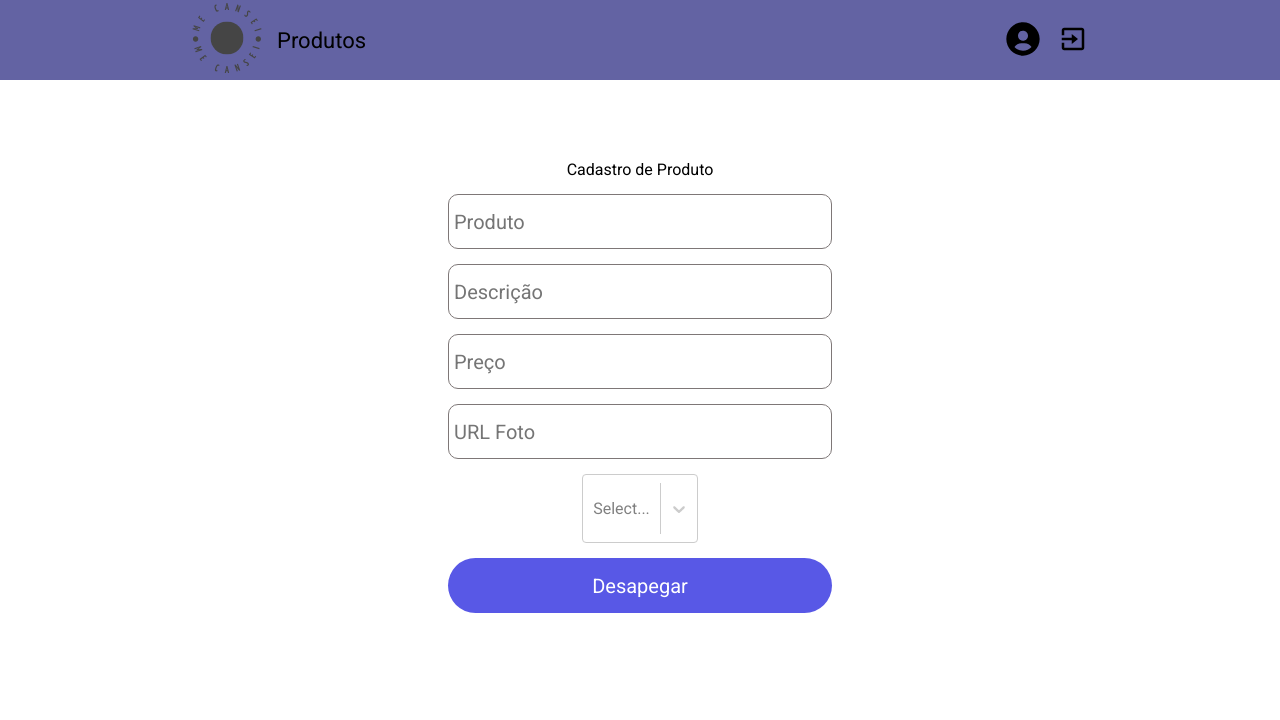
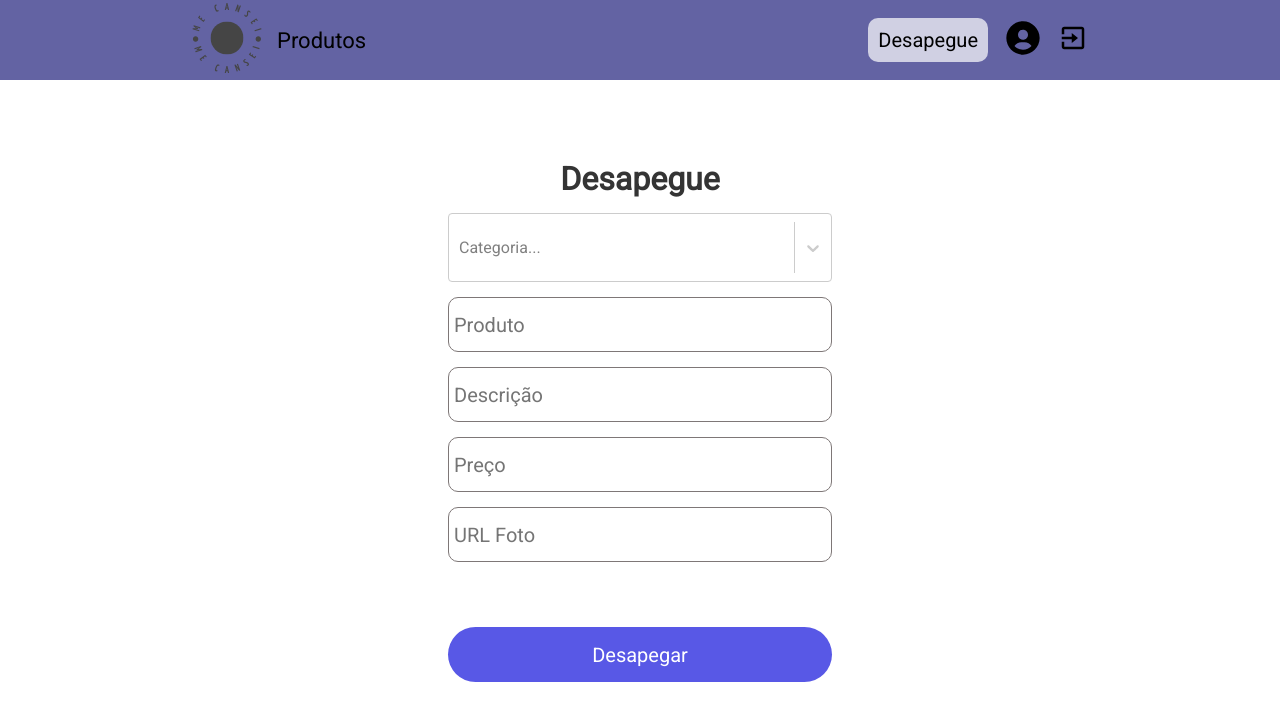
Before and after one commit to sayaoyuri/projeto18-freela-front, a React (Vite) app: page /products/new in a window 1280 px wide. Shown: the top 720 px of the page. Built offline with nearby package versions, Linux system fonts and the light colour scheme; no server answers.

Commit message:
feat (PRODUCT) fixing small issues & implementing product status button setting it available

```diff
--- a/src/components/CardProduct.jsx
+++ b/src/components/CardProduct.jsx
@@ -2,15 +2,12 @@ import { Link } from "react-router-dom";
 import styled from "styled-components";
 
 const CardProduct = ({product}) => {
-  const price = String(product.price).slice(0, -2);
-  const cents = String(product.price).slice(-3, -1);
-
   return (
     <Link to={`/products/${product.id}`} key={product.id}>
       <Card>
         <img src={product.imageUrl} alt="" />
         <h1>{product.name}</h1>
-        <h2>{`${price},${cents}`}</h2>
+        <h2>{`${product.price}`}</h2>
       </Card>
     </Link>
   );
--- a/src/components/NavBar.jsx
+++ b/src/components/NavBar.jsx
@@ -30,6 +30,11 @@ const NavBar = () => {
         </Ul>
       </Div>
       <Div>
+        <Ul>
+          <Button onClick={() => {authToken.token ? navigate(`/products/new`) : navigate('/sign-in')}}>
+            Desapegue
+          </Button>
+        </Ul>
         <Button onClick={() => {
           authToken.id ? navigate(`/users/${authToken.id}`) : navigate('/sign-in')
         }}>
@@ -73,6 +78,17 @@ const Ul = styled.ul`
   gap: 10px;
   font-size: 22px;
 
+  button {
+    padding: 10px;
+    border-radius: 10px;
+    background-color: rgba(255, 255, 255, 0.7);
+    transition: 500ms;
+
+    &:hover {
+      opacity: 50%;
+    };
+  };
+
   li {
     cursor: pointer;
 
@@ -84,6 +100,8 @@ const Ul = styled.ul`
 `;
 
 const Button = styled.button`
+background-color: black;
+  font-size: 20px;
   background-color: transparent;
   border: none;
   cursor: pointer;
--- a/src/pages/NewProductPage.jsx
+++ b/src/pages/NewProductPage.jsx
@@ -1,6 +1,6 @@
 import { useState, useEffect, useContext } from "react";
 import Select from 'react-select';
-import { Form } from "../assets/styled-components/AuthForm";
+import { Form, BottomDiv } from "../assets/styled-components/AuthForm";
 import { categories, createProduct } from "../services/services";
 import { AuthContext } from "../context/AutContext";
 
@@ -21,7 +21,9 @@ const NewProductPage = () => {
   const submit = async (e) => {
     e.preventDefault();
 
-    const body = { name, description, categoryId, price, photo };
+    const fixedPrice = Number(price).toFixed(2);
+
+    const body = { name, description, categoryId, price: fixedPrice, photo };
 
     const result = await createProduct(authToken.token, body);
 
@@ -30,21 +32,19 @@ const NewProductPage = () => {
 
   return (
     <Form onSubmit={submit}>
-      Cadastro de Produto
+      <h1>Desapegue</h1>
+      <div style={{width: "100%"}}>
+        <Select placeholder="Categoria..." options={selectOptions} required onChange={e => setCategoryId(e.value)} />
+      </div>
       <input type="text" placeholder="Produto" minLength={6} max={100} required value={name} onChange={e => setName(e.target.value)}/>
       <input type="text" placeholder="Descrição" minLength={6} maxLength={100} required value={description} onChange={e => setDescription(e.target.value)}/>
-      <input type="number" placeholder="Preço" required value={price} onChange={e => setPrice(e.target.value)}/>
+      <input type="number" placeholder="Preço" minLength={3} required value={price} onChange={e => setPrice(e.target.value)}/>
       <input type="text" placeholder="URL Foto" required value={photo} onChange={e => setPhoto(e.target.value)}/>
-      <Select options={selectOptions} required onChange={e => setCategoryId(e.value)} />
-      <input type="submit" value="Desapegar" />
+      <BottomDiv>
+        <input type="submit" value="Desapegar" />
+      </BottomDiv>
     </Form>
   );
 };
 
 export default NewProductPage;
-
-// name: Joi.string().min(6).max(30).trim().required(),
-//   description: Joi.string().min(6).max(100).trim().required(),
-//   categoryId: Joi.number().integer().required(),
-//   price: Joi.number().integer().min(1).required(),
-//   photo: Joi.string().uri().required()
--- a/src/pages/ProductPage.jsx
+++ b/src/pages/ProductPage.jsx
@@ -1,18 +1,30 @@
-import { useEffect, useState } from "react";
+import { useContext, useEffect, useState } from "react";
 import { useParams } from "react-router-dom";
 import styled from "styled-components";
-import { getProduct } from "../services/services";
+import { getProduct, setProductStatus } from "../services/services";
 import { FaWhatsapp } from 'react-icons/fa';
 import { AiOutlineMail } from 'react-icons/ai';
+import { AuthContext } from "../context/AutContext";
 
 const ProductPage = () => {
   const [product, setProduct] = useState({});
+  const [reload, setReload] = useState(0);
   console.log(product)
   const { id } = useParams();
+  const { authToken} = useContext(AuthContext);
 
   useEffect(() => {
     getProduct(id).then(res => setProduct(res));
-  }, []);
+  }, [reload]);
+
+  const updateProductStatus = async (e, id, available) => {
+    e.preventDefault();
+
+    const result = await setProductStatus(id, available, authToken.token);
+
+    setReload(reload + 1);
+    alert(result);
+  };
 
   return (
     <Container>
@@ -24,12 +36,18 @@ const ProductPage = () => {
         <h3>{product.description}</h3>
       </ProductDetails>
       <OwnerDetails>
-        <h1>{product.ownerName}</h1>
+        <h1>Vendedor</h1>
+        <h2>{product.ownerName}</h2>
         <div>
           <h2>Contatos</h2>
           <h3><AiOutlineMail/>{` ${product.email}`}</h3>
           <h3><FaWhatsapp/>{` ${product.phone}`}</h3>
         </div>
+        {authToken && authToken.id && authToken.id === product.ownerId &&
+          <div>
+            <button onClick={e => updateProductStatus(e, id, !product.available)}>{product.available ? "Já desapeguei" : "Quero desapegar"}</button>
+          </div>
+        }
       </OwnerDetails>
     </Container>
   );
@@ -71,8 +89,9 @@ const ProductDetails = styled.div`
   };
 
   img {
-    width: 90%;
     height: 60%;
+    box-shadow: rgba(0, 0, 0, 0.07) 0px 1px 2px, rgba(0, 0, 0, 0.07) 0px 2px 4px, rgba(0, 0, 0, 0.07) 0px 4px 8px, rgba(0, 0, 0, 0.07) 0px 8px 16px, rgba(0, 0, 0, 0.07) 0px 16px 32px, rgba(0, 0, 0, 0.07) 0px 32px 64px;
+
   };
 `;
 
@@ -93,6 +112,16 @@ const OwnerDetails = styled.div`
     margin: 20% 0px ;
   };
 
+  button {
+    padding: 15px;
+    background-color: #5858e6;
+    color: white;
+    border: none;
+    border-radius: 10px;
+    font-size: 18px;
+    cursor: pointer;
+  }
+
   h1 {
     font-size: 22px;
   };
--- a/src/services/services.js
+++ b/src/services/services.js
@@ -38,3 +38,11 @@ export const getProducts = async (id) => {
     .then(res => res.data)
     .catch(error => error.response.data);
 };
+
+export const setProductStatus = async (id, available, token) => {
+  const config = { headers: { Authorization: token } };
+
+  return await axios.patch(`${import.meta.env.VITE_API_URL}/products/${id}/status`, { available }, config)
+    .then(res => res.data)
+    .catch(error => error.response.data);
+};
```
